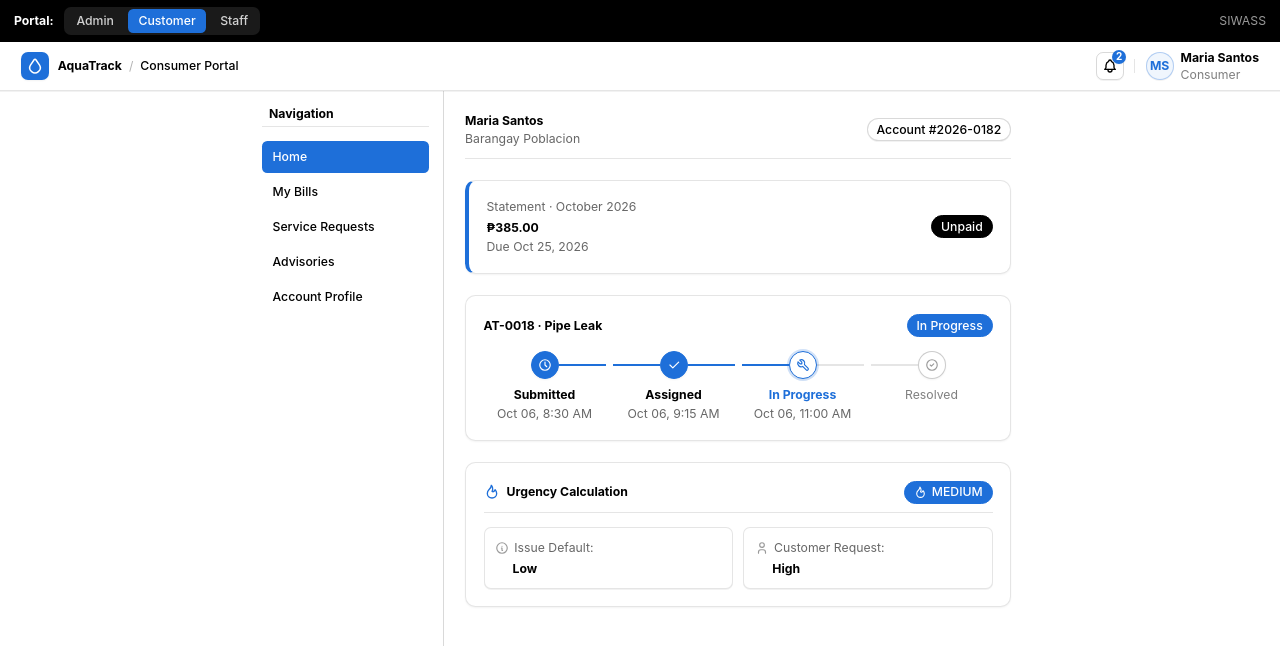
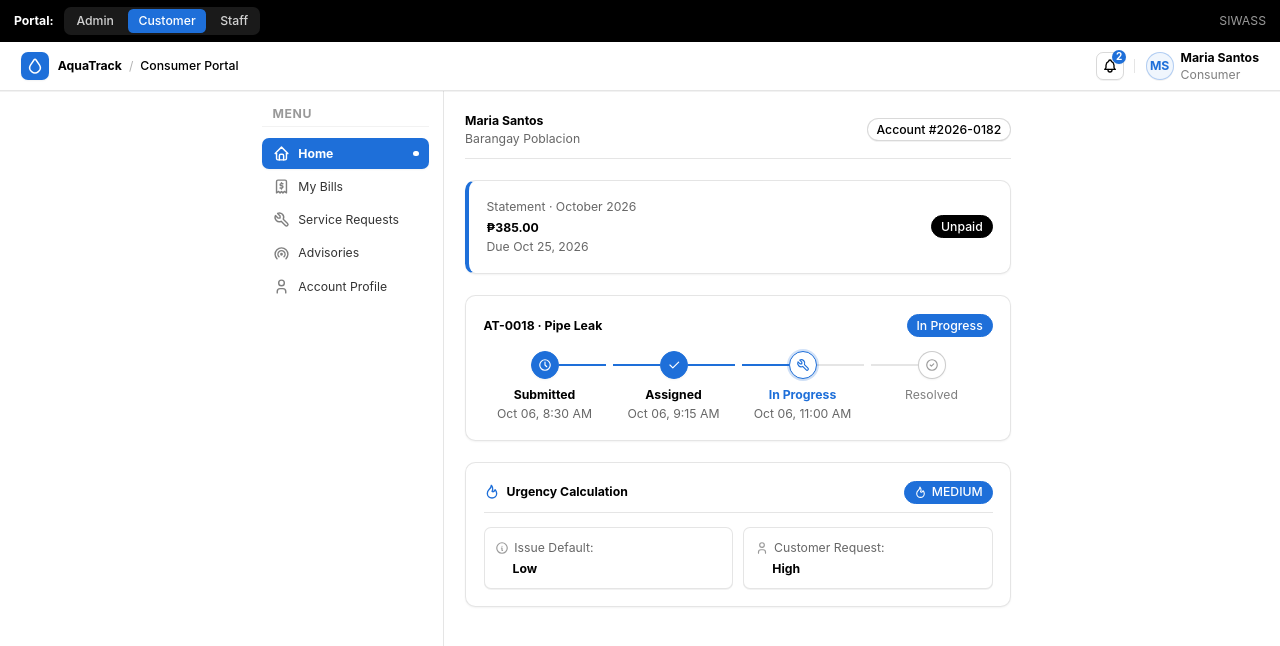
Before and after one commit to leamsikram-ctrl/aquatrack-frontend, a React (Vite) app: page /profile in a window 1280 px wide. Both pictures are taken after a click on the button "Customer". Shown: the top 646 px of the page. Built offline with nearby package versions, Linux system fonts and the light colour scheme.

Commit message:
style(ui): apply clear visual hierarchy and active states across all sidebars

```diff
--- a/src/components/organisms/AdminSidebar.tsx
+++ b/src/components/organisms/AdminSidebar.tsx
@@ -80,11 +80,12 @@ export const AdminSidebar: React.FC<AdminSidebarProps> = ({
     <aside
       className={`w-60 shrink-0 border-r border-black/10 bg-white flex flex-col justify-between text-sm select-none ${className}`}
     >
-      <div className="flex flex-col flex-1 overflow-y-auto p-4 space-y-5">
+      <div className="flex flex-col flex-1 overflow-y-auto p-3.5 space-y-4">
         {sections.map((section, idx) => (
           <div key={idx} className="space-y-1">
+            {/* Clear Section Header Hierarchy: uppercase, subtle, tracked, 14px font */}
             {section.title && (
-              <div className="px-3 text-sm font-bold text-black/40 uppercase tracking-wider mb-1">
+              <div className="px-3 pt-2 pb-1 text-sm font-bold uppercase tracking-wider text-black/40 border-b border-black/5">
                 {section.title}
               </div>
             )}
@@ -97,16 +98,30 @@ export const AdminSidebar: React.FC<AdminSidebarProps> = ({
                   <button
                     key={item.path}
                     onClick={() => onNavigate?.(item.path)}
-                    className={`w-full flex items-center gap-2.5 px-3 py-2 rounded-lg text-sm font-medium transition-all text-left
+                    className={`w-full flex items-center justify-between px-3 py-2 rounded-lg text-sm transition-all text-left group
                       ${
                         isActive
                           ? 'bg-[#1E6FD9] text-white font-bold shadow-xs'
-                          : 'text-black hover:bg-[#F0F6FD] hover:text-[#1E6FD9]'
+                          : 'text-black/80 font-normal hover:bg-[#F0F6FD] hover:text-[#1E6FD9] hover:font-medium'
                       }
                     `}
                   >
-                    <Icon size={16} className={isActive ? 'text-white' : 'text-black/60'} />
-                    <span>{item.name}</span>
+                    <div className="flex items-center gap-2.5">
+                      <Icon
+                        size={17}
+                        className={`transition-colors shrink-0 ${
+                          isActive
+                            ? 'text-white'
+                            : 'text-black/50 group-hover:text-[#1E6FD9]'
+                        }`}
+                      />
+                      <span>{item.name}</span>
+                    </div>
+
+                    {/* Active indicator dot for enhanced hierarchy */}
+                    {isActive && (
+                      <span className="w-1.5 h-1.5 rounded-full bg-white shrink-0" />
+                    )}
                   </button>
                 );
               })}
--- a/src/components/templates/CustomerLayout.tsx
+++ b/src/components/templates/CustomerLayout.tsx
@@ -1,6 +1,13 @@
 import React from 'react';
 import { Topbar } from '../organisms/Topbar';
 import { BottomNav } from '../organisms/BottomNav';
+import {
+  IconHome,
+  IconReceipt2,
+  IconTool,
+  IconBroadcast,
+  IconUser,
+} from '@tabler/icons-react';
 
 export interface CustomerLayoutProps {
   children: React.ReactNode;
@@ -17,6 +24,14 @@ export const CustomerLayout: React.FC<CustomerLayoutProps> = ({
   userName = 'Juan Dela Cruz',
   accountNumber = '2026-0042',
 }) => {
+  const navItems = [
+    { name: 'Home', path: '/home', icon: IconHome },
+    { name: 'My Bills', path: '/bills', icon: IconReceipt2 },
+    { name: 'Service Requests', path: '/requests', icon: IconTool },
+    { name: 'Advisories', path: '/advisories', icon: IconBroadcast },
+    { name: 'Account Profile', path: '/profile', icon: IconUser },
+  ];
+
   return (
     <div className="min-h-screen bg-white flex flex-col text-black text-sm pb-16 md:pb-6">
       <Topbar
@@ -28,30 +43,37 @@ export const CustomerLayout: React.FC<CustomerLayoutProps> = ({
 
       <div className="flex flex-1 max-w-4xl w-full mx-auto">
         {/* Desktop Sidebar (>= 1024px) */}
-        <aside className="hidden md:flex w-56 flex-col border-r border-black/15 bg-white p-4">
-          <div className="mb-4 px-2 text-sm font-bold text-black border-b border-black/10 pb-1">
-            Navigation
+        <aside className="hidden md:flex w-56 flex-col border-r border-black/10 bg-white p-4 select-none">
+          <div className="mb-3 px-3 text-sm font-bold uppercase tracking-wider text-black/40 border-b border-black/5 pb-1">
+            Menu
           </div>
-          <nav className="space-y-1">
-            {[
-              { name: 'Home', path: '/home' },
-              { name: 'My Bills', path: '/bills' },
-              { name: 'Service Requests', path: '/requests' },
-              { name: 'Advisories', path: '/advisories' },
-              { name: 'Account Profile', path: '/profile' },
-            ].map((item) => {
+          <nav className="space-y-0.5">
+            {navItems.map((item) => {
               const isActive = currentPath === item.path;
+              const Icon = item.icon;
+
               return (
                 <button
                   key={item.path}
                   onClick={() => onNavigate?.(item.path)}
-                  className={`w-full text-left px-3 py-2 rounded-md text-sm font-medium transition-colors ${
-                    isActive
-                      ? 'bg-[#1E6FD9] text-white font-bold'
-                      : 'text-black hover:bg-[#F0F6FD] hover:text-[#1E6FD9]'
-                  }`}
+                  className={`w-full flex items-center justify-between px-3 py-2 rounded-lg text-sm transition-all text-left group
+                    ${
+                      isActive
+                        ? 'bg-[#1E6FD9] text-white font-bold shadow-xs'
+                        : 'text-black/80 font-normal hover:bg-[#F0F6FD] hover:text-[#1E6FD9] hover:font-medium'
+                    }
+                  `}
                 >
-                  {item.name}
+                  <div className="flex items-center gap-2.5">
+                    <Icon
+                      size={17}
+                      className={`transition-colors shrink-0 ${
+                        isActive ? 'text-white' : 'text-black/50 group-hover:text-[#1E6FD9]'
+                      }`}
+                    />
+                    <span>{item.name}</span>
+                  </div>
+                  {isActive && <span className="w-1.5 h-1.5 rounded-full bg-white shrink-0" />}
                 </button>
               );
             })}
--- a/src/components/templates/StaffLayout.tsx
+++ b/src/components/templates/StaffLayout.tsx
@@ -1,6 +1,11 @@
 import React from 'react';
 import { Topbar } from '../organisms/Topbar';
 import { BottomNav } from '../organisms/BottomNav';
+import {
+  IconTool,
+  IconQrcode,
+  IconUser,
+} from '@tabler/icons-react';
 
 export interface StaffLayoutProps {
   children: React.ReactNode;
@@ -17,6 +22,12 @@ export const StaffLayout: React.FC<StaffLayoutProps> = ({
   staffName = 'Technician Cruz',
   assignedArea = 'Sinacaban - Zone 1',
 }) => {
+  const navItems = [
+    { name: 'Assigned Tasks', path: '/staff/tasks', icon: IconTool },
+    { name: 'Scan Meter', path: '/staff/scan', icon: IconQrcode },
+    { name: 'Profile & Area', path: '/staff/profile', icon: IconUser },
+  ];
+
   return (
     <div className="min-h-screen bg-white flex flex-col text-black text-sm pb-16 md:pb-6">
       <Topbar
@@ -28,28 +39,37 @@ export const StaffLayout: React.FC<StaffLayoutProps> = ({
 
       <div className="flex flex-1 max-w-4xl w-full mx-auto">
         {/* Desktop Sidebar (>= 1024px) */}
-        <aside className="hidden md:flex w-56 flex-col border-r border-black/15 bg-white p-4">
-          <div className="mb-4 px-2 text-sm font-bold text-black border-b border-black/10 pb-1">
-            Field Operations
+        <aside className="hidden md:flex w-56 flex-col border-r border-black/10 bg-white p-4 select-none">
+          <div className="mb-3 px-3 text-sm font-bold uppercase tracking-wider text-black/40 border-b border-black/5 pb-1">
+            Operations
           </div>
-          <nav className="space-y-1">
-            {[
-              { name: 'Assigned Tasks', path: '/staff/tasks' },
-              { name: 'Scan Meter', path: '/staff/scan' },
-              { name: 'Profile & Area', path: '/staff/profile' },
-            ].map((item) => {
+          <nav className="space-y-0.5">
+            {navItems.map((item) => {
               const isActive = currentPath === item.path;
+              const Icon = item.icon;
+
               return (
                 <button
                   key={item.path}
                   onClick={() => onNavigate?.(item.path)}
-                  className={`w-full text-left px-3 py-2 rounded-md text-sm font-medium transition-colors ${
-                    isActive
-                      ? 'bg-[#1E6FD9] text-white font-bold'
-                      : 'text-black hover:bg-[#F0F6FD] hover:text-[#1E6FD9]'
-                  }`}
+                  className={`w-full flex items-center justify-between px-3 py-2 rounded-lg text-sm transition-all text-left group
+                    ${
+                      isActive
+                        ? 'bg-[#1E6FD9] text-white font-bold shadow-xs'
+                        : 'text-black/80 font-normal hover:bg-[#F0F6FD] hover:text-[#1E6FD9] hover:font-medium'
+                    }
+                  `}
                 >
-                  {item.name}
+                  <div className="flex items-center gap-2.5">
+                    <Icon
+                      size={17}
+                      className={`transition-colors shrink-0 ${
+                        isActive ? 'text-white' : 'text-black/50 group-hover:text-[#1E6FD9]'
+                      }`}
+                    />
+                    <span>{item.name}</span>
+                  </div>
+                  {isActive && <span className="w-1.5 h-1.5 rounded-full bg-white shrink-0" />}
                 </button>
               );
             })}
```
